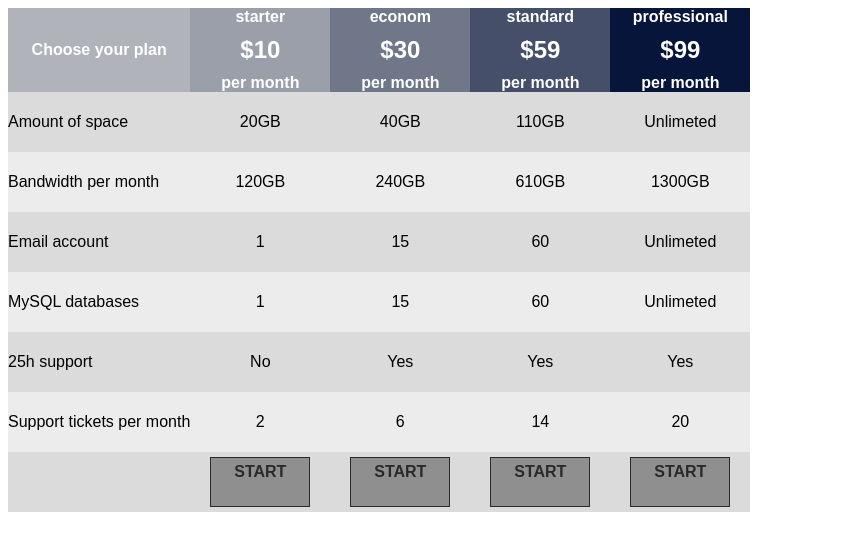
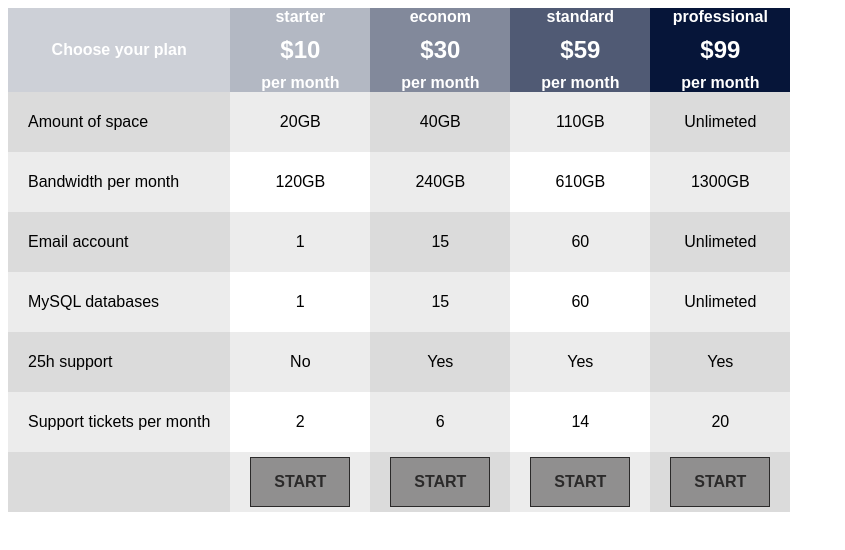
Before and after one commit to karon78/child_table, a plain HTML site: page index.html in a window 1280 px wide. Shown: the whole page, without its empty margins (0-845 px from the left). Drawn offline with Linux system fonts and the light colour scheme.

Commit message:
Fixed style background table

```diff
--- a/css/styles.css
+++ b/css/styles.css
@@ -46,24 +46,36 @@ thead{
 tr {
     height: 60px;
 }
-tr:nth-child(odd){
+tr:nth-child(odd)> td:nth-child(odd){
     background: #DBDBDB;
 }
-tr:nth-child(even){
+tr:nth-child(odd)> td:nth-child(even){
     background: #ECECEC;
 }
+tr:nth-child(even)> td:nth-child(odd){
+    background: #ECECEC;
+}
+tr:nth-child(even)> td:nth-child(even){
+    background: #ffffff;
+}
+tr:nth-child(odd)> th:nth-child(odd){
+    background: #DBDBDB;
+}
+tr:nth-child(odd)> th:nth-child(even){
+    background: #ECECEC;}
 
 .tr > .td{
     text-align: left;
+    padding: 10px  20px;
 }
 a{
     color: #2b2a2a;
     display: block;
     width: 100px;
-    height: 50px;
     text-decoration: none;
-    padding: 5px 20px;
+    padding: 15px 20px;
     border: 1px solid #2b2a2a;
     background: #908f8f;
     margin: 5px 20px;
+
 }
```
